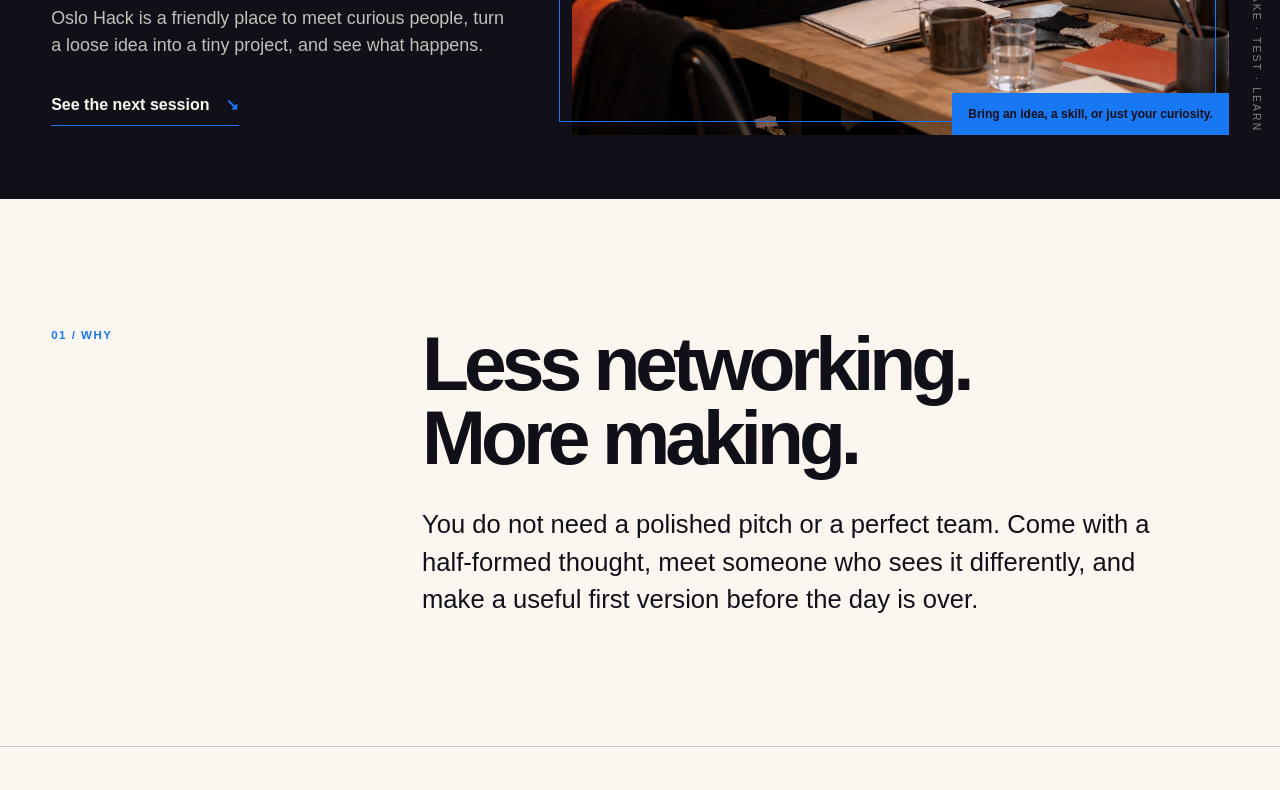
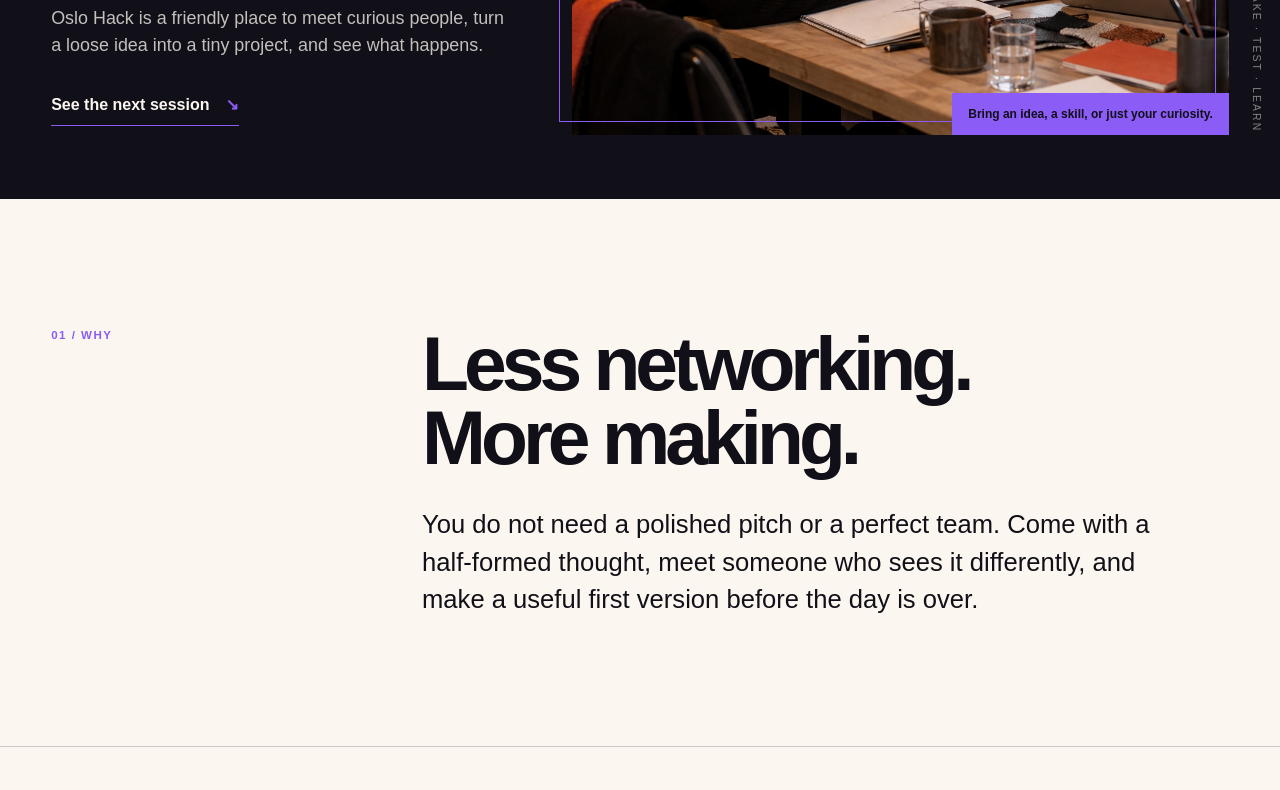
Before and after one commit to ikpsthakur/oslo-hack, a plain HTML site: page dist/index.html in a window 1280 px wide. Shown: the part 601-1391 px from the top of the page. Drawn offline with Linux system fonts and the light colour scheme.

Commit message:
Change Oslo Hack accent to vivid violet

```diff
--- a/dist/style.css
+++ b/dist/style.css
@@ -1,7 +1,7 @@
 :root {
   --ink: #110f17;
   --paper: #fbf7f0;
-  --orange: #1877f2;
+  --orange: #8b5cf6;
   --line-dark: rgba(17, 15, 23, 0.2);
   --line-light: rgba(251, 247, 240, 0.22);
   --page-pad: clamp(1.25rem, 4vw, 4.75rem);
--- a/style.css
+++ b/style.css
@@ -1,7 +1,7 @@
 :root {
   --ink: #110f17;
   --paper: #fbf7f0;
-  --orange: #1877f2;
+  --orange: #8b5cf6;
   --line-dark: rgba(17, 15, 23, 0.2);
   --line-light: rgba(251, 247, 240, 0.22);
   --page-pad: clamp(1.25rem, 4vw, 4.75rem);
```
Also changed, not shown: dist/index.html (line endings or trailing spaces), index.html (line endings or trailing spaces).
